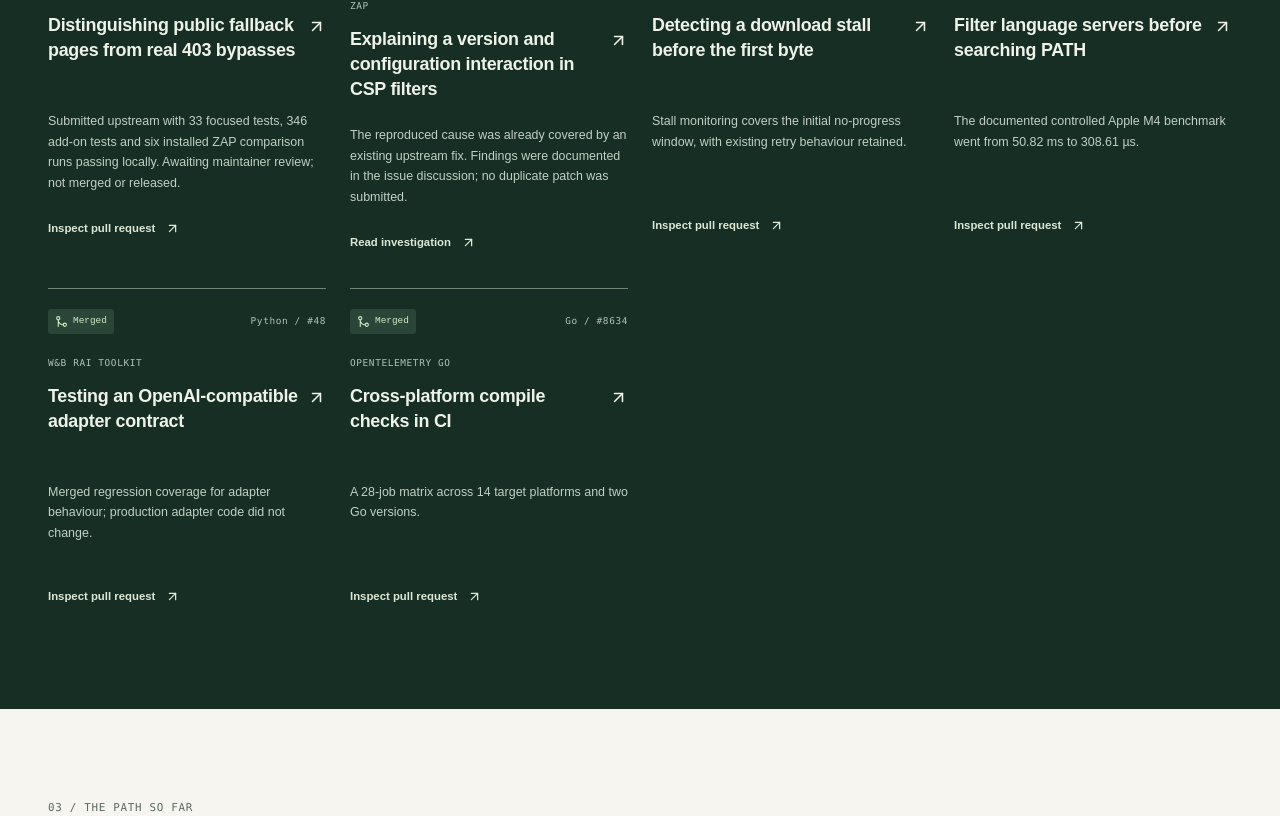
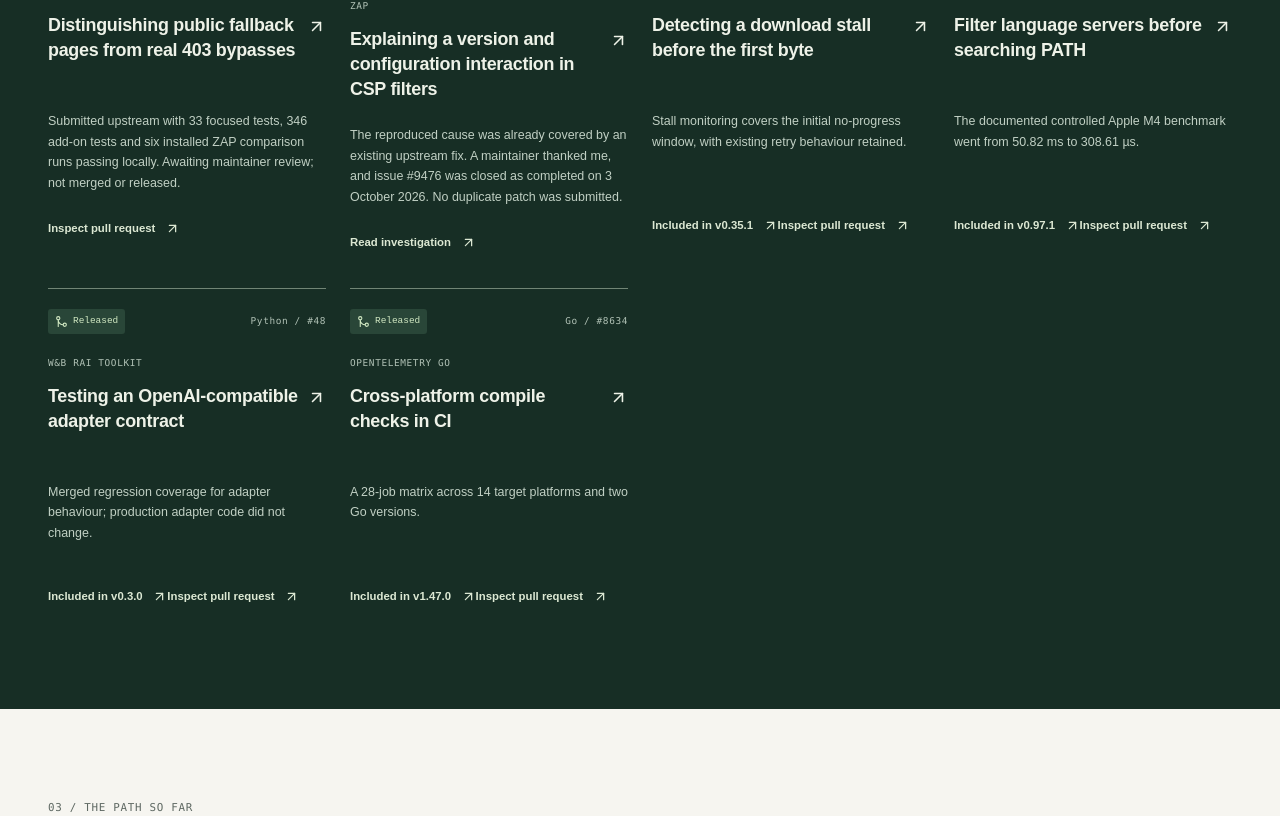
Before and after one commit to TheJhyeFactor/jhye-dev, a Next.js app: page / in a window 1280 px wide. Shown: the part 3157-3973 px from the top of the page. Built offline with nearby package versions, Linux system fonts and the light colour scheme.

Commit message:
feat: verify contribution merges and release status (#6)

```diff
--- a/src/app/open-source/page.tsx
+++ b/src/app/open-source/page.tsx
@@ -35,8 +35,10 @@
       <section className="shell source-index" aria-label="Open-source contributions">
         <ContributionList full />
         <p className="source-status">
-          Contribution status checked on 3 October 2026. Submitted work is
-          labelled separately from merged contributions. Benchmarks describe the stated
+          Contribution status checked on 4 October 2026. Released labels mean
+          the merged commit is included in the linked stable release tag; they
+          do not identify the first release containing the change. Submitted
+          work and documented investigations are labelled separately. Benchmarks describe the stated
           workload, rather than whole-product performance.
         </p>
       </section>
--- a/src/components/ContributionList.tsx
+++ b/src/components/ContributionList.tsx
@@ -7,7 +7,7 @@
         <article className="contribution" key={item.slug}>
           <div className="contribution-top">
             <span className="merge-badge">
-              {item.status === "Merged" ? (
+              {item.status === "Merged" || item.status === "Released" ? (
                 <GitMerge size={13} aria-hidden="true" />
               ) : (
                 <GitPullRequest size={13} aria-hidden="true" />
@@ -37,6 +37,11 @@
             </>
           )}
           <p className="contribution-result">{item.result}</p>
+          {item.release && (
+            <a className="text-link" href={item.release.href} target="_blank" rel="noreferrer">
+              {item.release.label} <ArrowUpRight size={15} aria-hidden="true" />
+            </a>
+          )}
           {full && item.validation && (
             <div className="contribution-section">
               <h4>Verification & review</h4>
--- a/src/data/portfolio.ts
+++ b/src/data/portfolio.ts
@@ -44,7 +44,8 @@
   source: string;
 };
 export type Contribution = {
-  status: "Merged" | "Submitted for review" | "Investigation documented";
+  status: "Merged" | "Released" | "Submitted for review" | "Investigation documented";
+  release?: { label: string; href: string };
   validation?: string;
   issueHref?: string;
   slug: string;
@@ -94,7 +95,7 @@
     gallery: [],
     verification: "The recorded relevant suite passed 1,730 cases, including 61 feature tests; three existing generator contract cases passed separately. Four real CLI scenarios exercised static counts, caps and transformations, local token counting and partial coverage. The configured synthetic loopback target received zero requests, and planning created no security report. Formatting, diff and dependency consistency checks passed.",
     limits: "This remains a local prototype with a public scope proposal, not a submitted or accepted upstream feature. Full repository tests remain unverified because of collection-time data downloads and missing optional audio dependencies. Adaptive and external preparation are explicitly unsupported. The four CLI scenarios establish the tested paths, not universal absence of side effects. No merge, release, adoption or cost saving is claimed. AI assistance was used during implementation and validation.",
-    next: "Await maintainer direction on the proposed scope and command design, complete further review and required validation, and prepare a focused upstream contribution if aligned. Status checked on 3 October 2026.",
+    next: "Await maintainer direction on the proposed scope and command design, complete further review and required validation, and prepare a focused upstream contribution if aligned. Status checked on 4 October 2026.",
     links: [
       { label: "Feature proposal", href: "https://github.com/NVIDIA/garak/issues/1079#issuecomment-5968048348" },
       { label: "NVIDIA garak", href: "https://github.com/NVIDIA/garak" },
@@ -629,7 +630,7 @@
     validation:
       "Five regression cases failed against the unchanged scanner. The patched rule passed all 33 focused cases and all 346 beta add-on tests, plus style checks and packaging. Six asserted runs compared released and patched add-ons against synthetic loopback fixtures: the patched scanner ignored the plain SPA fallback and identified the real path and header bypasses. CLA and Checkmarx checks pass; upstream Java CI and CodeQL await maintainer approval.",
     note:
-      "Exact body matching leaves dynamically changing fallback pages as a limitation. The rule adds two control requests per scanned 403 endpoint. Status checked on 3 October 2026. AI assistance was used for investigation, implementation and validation.",
+      "Exact body matching leaves dynamically changing fallback pages as a limitation. The rule adds two control requests per scanned 403 endpoint. Status checked on 4 October 2026. AI assistance was used for investigation, implementation and validation.",
   },
   {
     slug: "zap-csp-investigation",
@@ -642,11 +643,12 @@
     number: "Issue #9476",
     problem: "A reported CSP alert-filter interaction needed a reproducible explanation before proposing another patch.",
     change: "Investigate the behaviour through ten controlled runs across two add-on versions and document the interaction with an existing broad filter.",
-    result: "The reproduced cause was already covered by an existing upstream fix. Findings were documented in the issue discussion; no duplicate patch was submitted.",
+    result: "The reproduced cause was already covered by an existing upstream fix. A maintainer thanked me, and issue #9476 was closed as completed on 3 October 2026. No duplicate patch was submitted.",
     note: "The local evidence does not confirm the original reporter's exact configuration. This is an investigation contribution, not a new merged code change.",
   },
   {
-    status: "Merged",
+    status: "Released",
+    release: { label: "Included in v0.35.1", href: "https://github.com/ollama/ollama/releases/tag/v0.35.1" },
     slug: "ollama-downloads",
     project: "Ollama",
     title: "Detecting a download stall before the first byte",
@@ -663,7 +665,8 @@
     note: "A reliability fix in the download path, not a claim of faster internet bandwidth.",
   },
   {
-    status: "Merged",
+    status: "Released",
+    release: { label: "Included in v0.97.1", href: "https://github.com/charmbracelet/crush/releases/tag/v0.97.1" },
     slug: "crush-lsp",
     project: "Charmbracelet Crush",
     title: "Filter language servers before searching PATH",
@@ -680,7 +683,8 @@
     note: "This measures the LSP discovery workload, not overall application performance.",
   },
   {
-    status: "Merged",
+    status: "Released",
+    release: { label: "Included in v0.3.0", href: "https://github.com/wandb/rai-toolkit/releases/tag/v0.3.0" },
     slug: "rai-adapter",
     project: "W&B RAI Toolkit",
     title: "Testing an OpenAI-compatible adapter contract",
@@ -697,7 +701,8 @@
     note: "The pull request includes an AI-assistance disclosure.",
   },
   {
-    status: "Merged",
+    status: "Released",
+    release: { label: "Included in v1.47.0", href: "https://github.com/open-telemetry/opentelemetry-go/releases/tag/v1.47.0" },
     slug: "otel-builds",
     project: "OpenTelemetry Go",
     title: "Cross-platform compile checks in CI",
```
Also changed, not shown: 1 other file (tests, documents, lock files or other folders).
